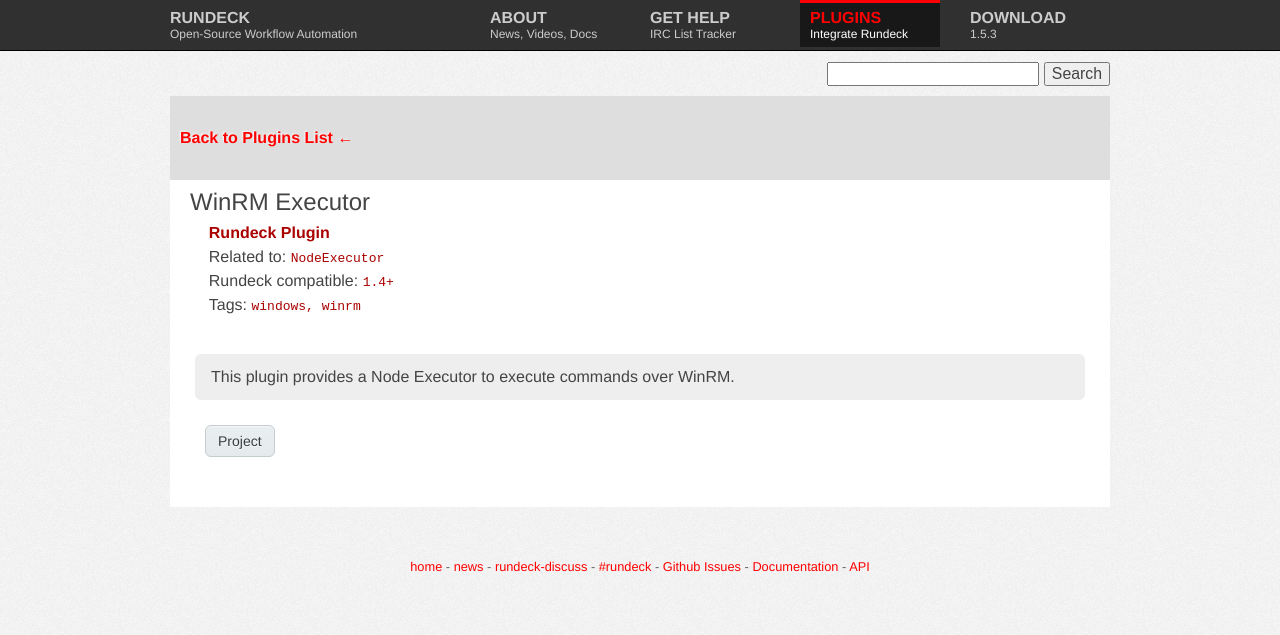
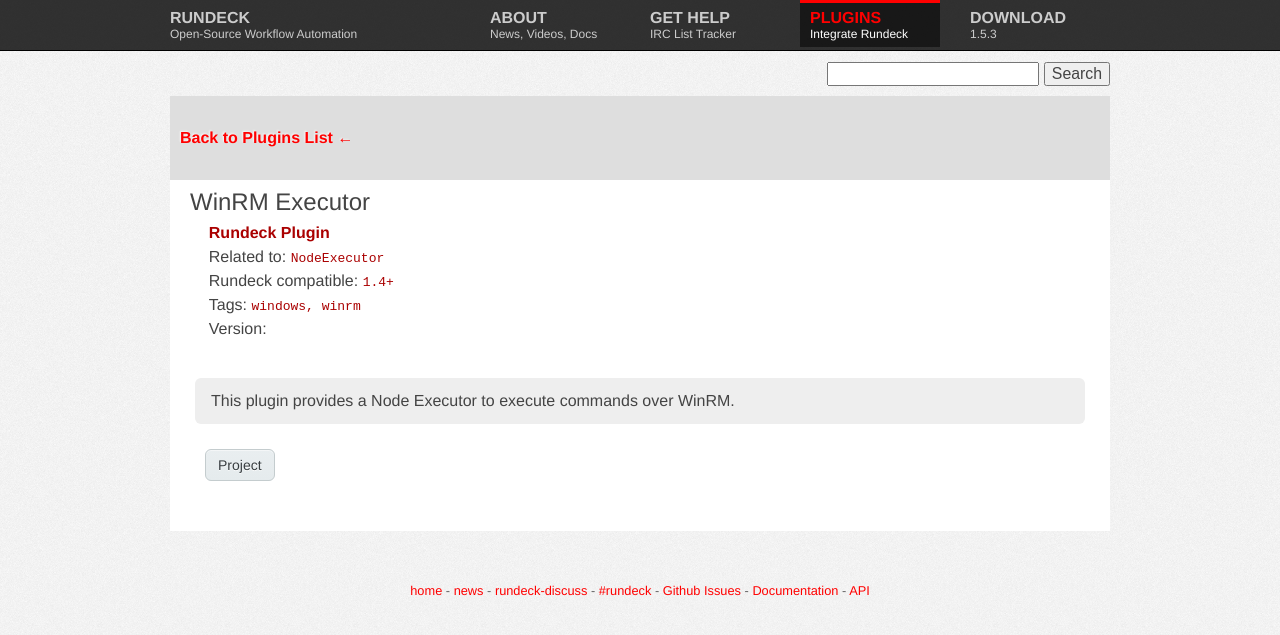
Before and after one commit to rundeck/rundeck-ghpages, a Jekyll site: the page built from plugins/_posts/2013-01-01-winrm-executor.markdown, in a window 1280 px wide. Shown: the top 635 px of the page. Built offline with Jekyll 4.4.1, drawn with Linux system fonts in a browser that asks for light colours; nearby versions of some CDN libraries.

Commit message:
add version to metadata list

```diff
--- a/_layouts/plugin.html
+++ b/_layouts/plugin.html
@@ -35,7 +35,9 @@
             </li>
             <li>
               <span>Tags:</span> <em>{{ page.tags | join:', ' }}</em>
-
+            </li>
+            <li>
+              <span>Version:</span> <em>{{ page.version }}</em>
             </li>
           </ul>
         </header>
```
